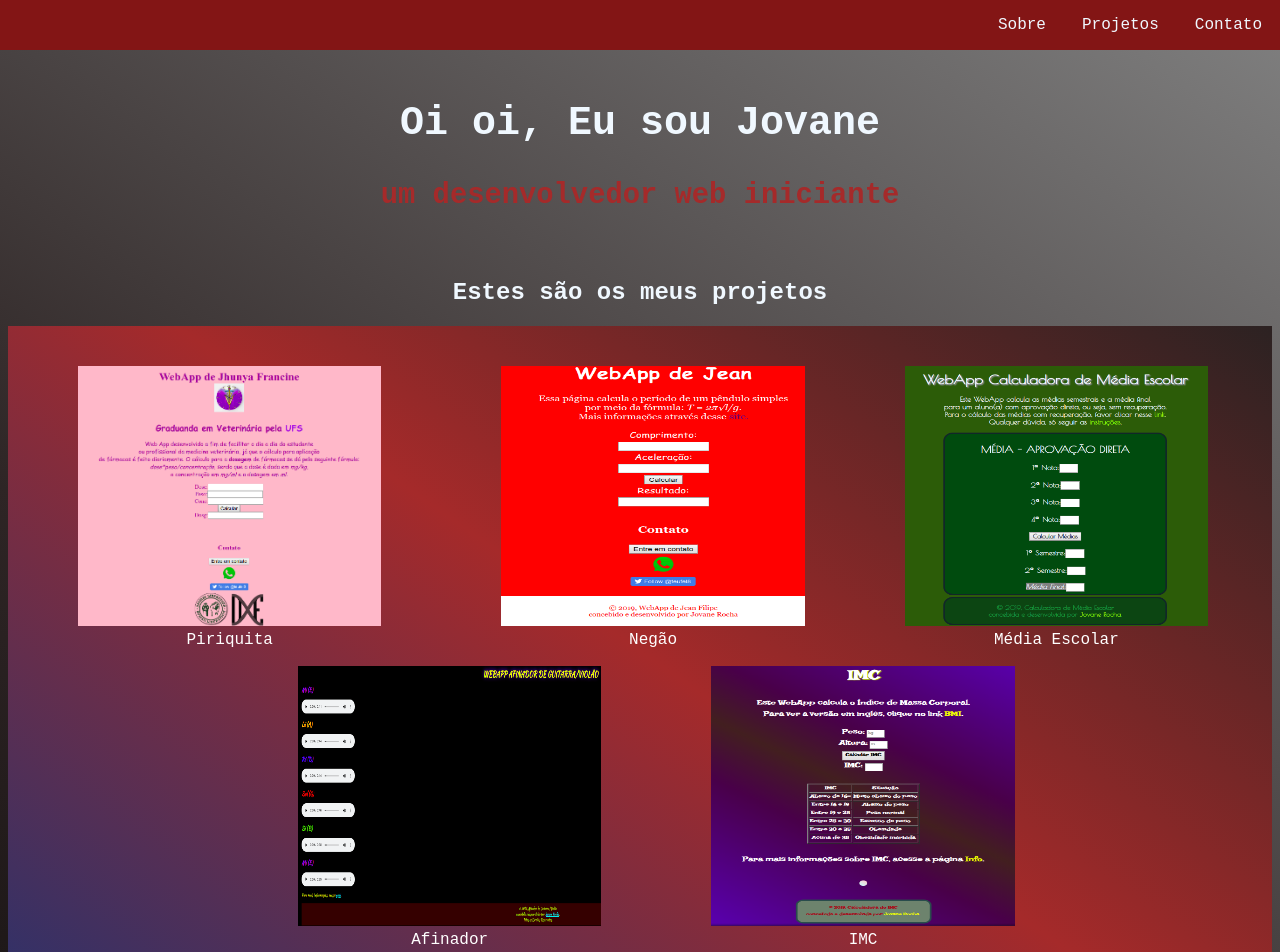
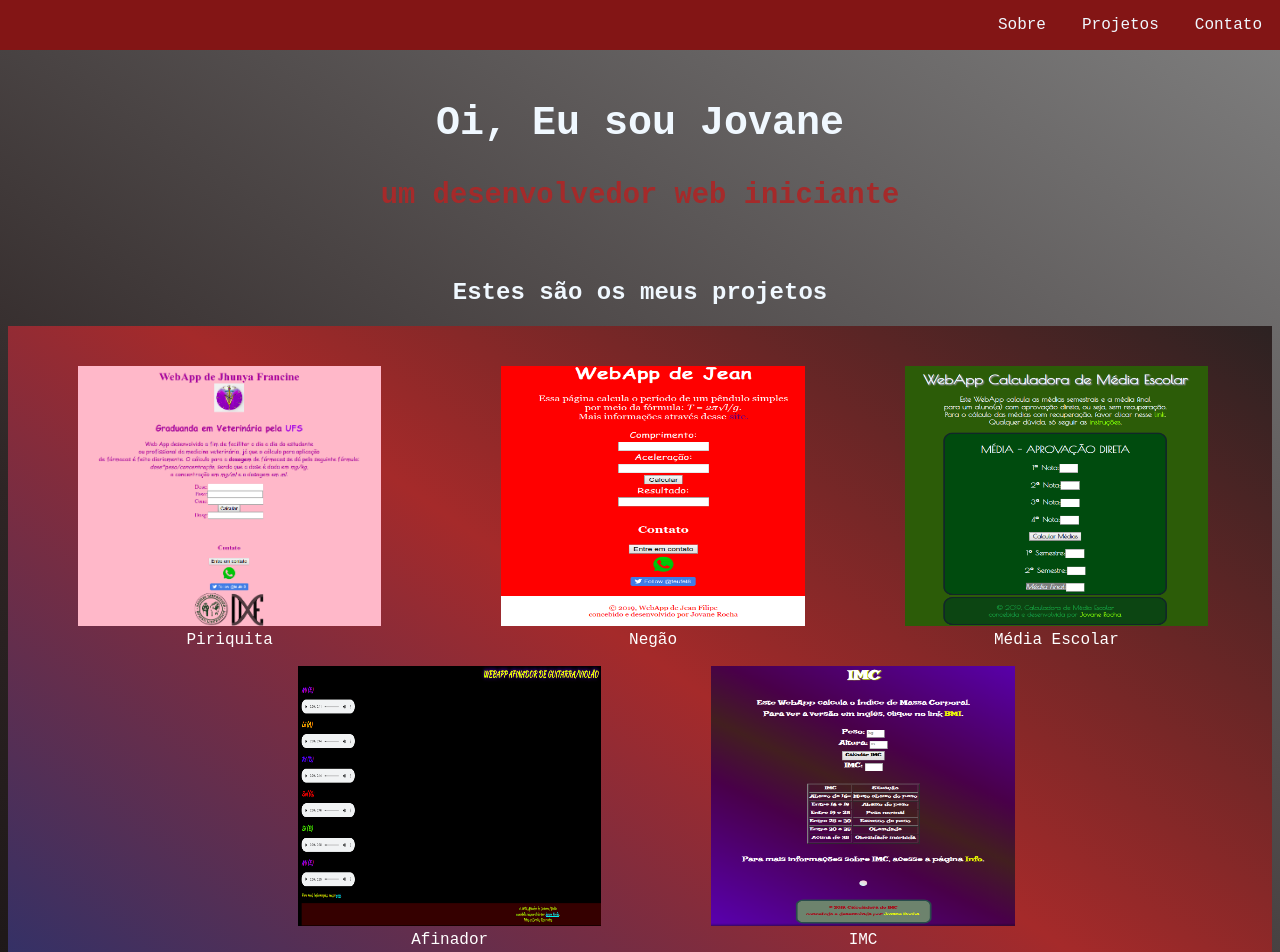
Before and after one commit to jcgsr/jcgsr.github.io, a plain HTML site: page index.html in a window 1280 px wide. Shown: the top 952 px of the page. Drawn offline with Linux system fonts and the light colour scheme; a web font is replaced by a local one.

Commit message:
Update index.html

```diff
--- a/index.html
+++ b/index.html
@@ -22,7 +22,7 @@
         </nav>
 
         <section id="apresentar">
-        <h1 style="text-align: center;">Oi oi, Eu sou Jovane</h1>
+        <h1 style="text-align: center;">Oi, Eu sou Jovane</h1>
         <h3>um desenvolvedor web iniciante</h3>
         </section>
         </header>
```
